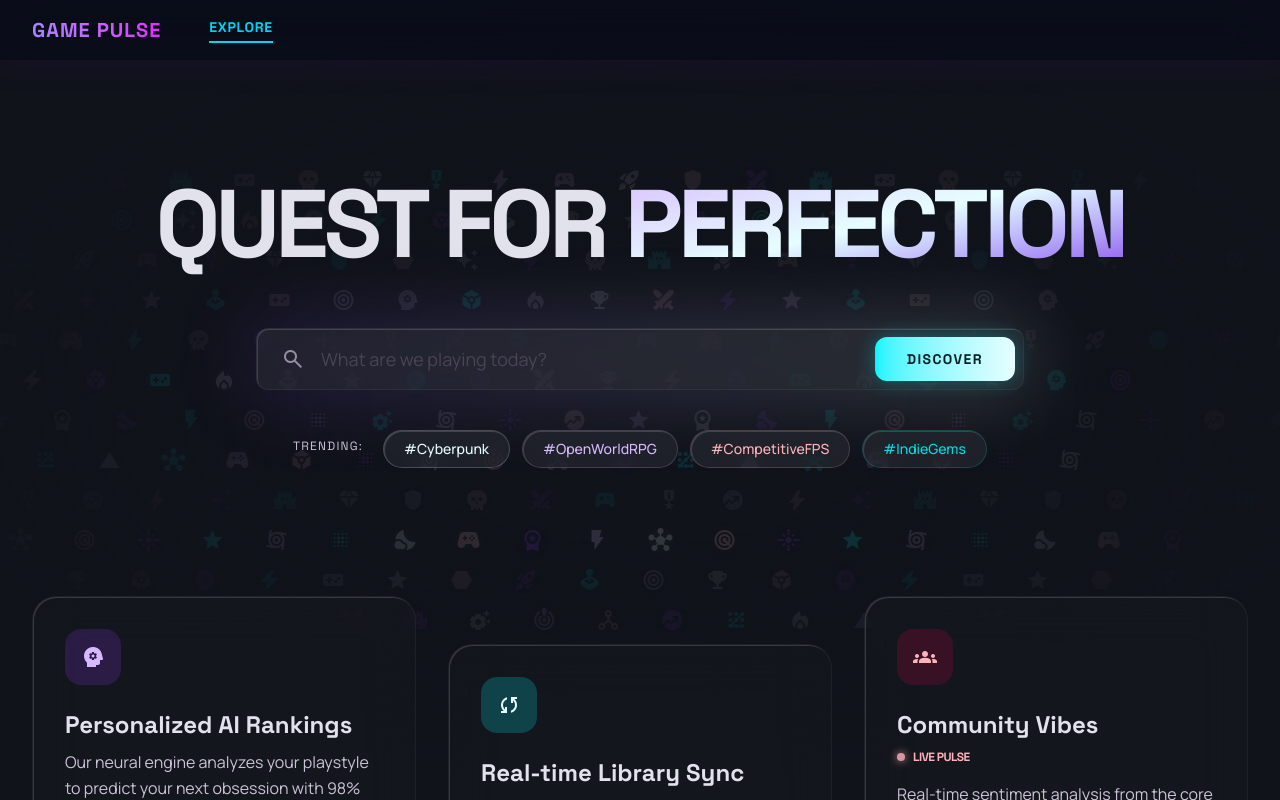
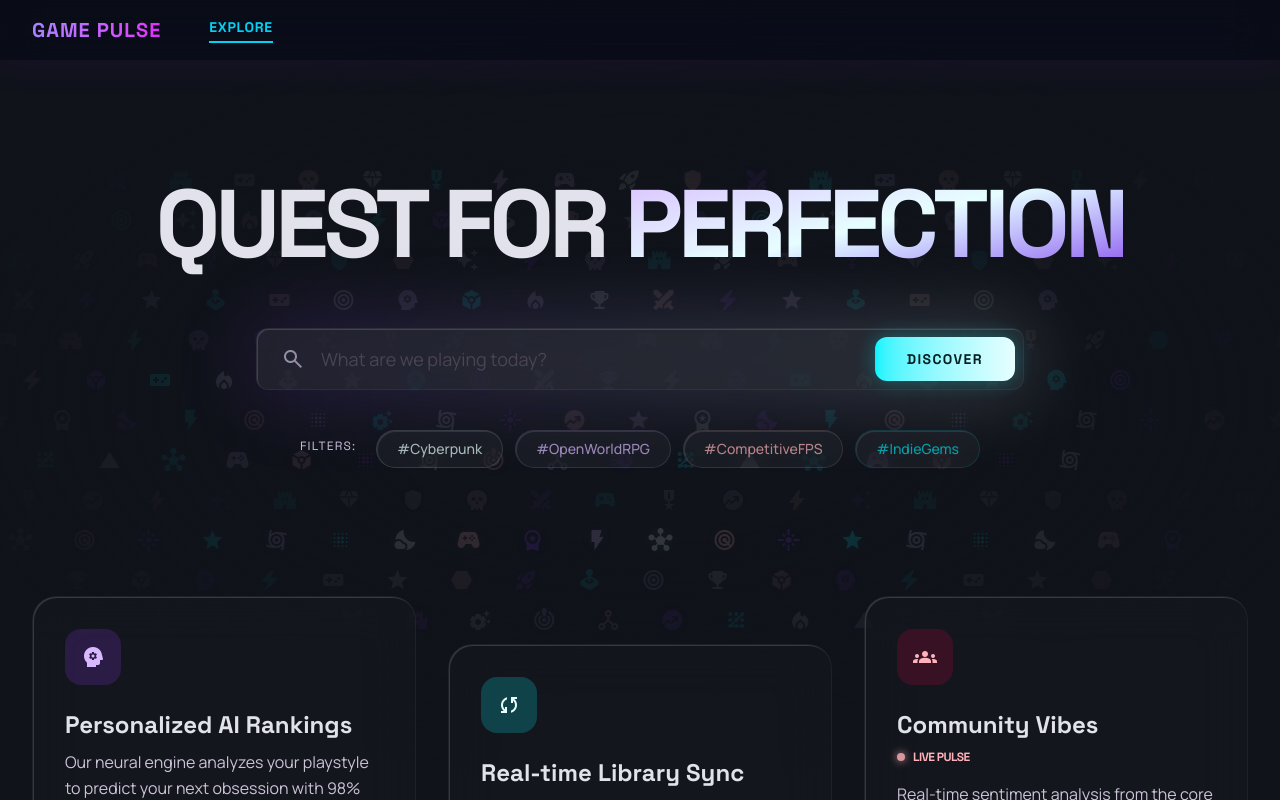
Before and after one commit to Enguer2/GamePulse, a Next.js app in the folder frontend/: page / in a window 1280 px wide. Shown: the top 800 px of the page. Built offline with nearby package versions, Linux system fonts and the light colour scheme.

Commit message:
[~] Modify filters, Fixing issues query

```diff
--- a/frontend/src/components/herooesection.tsx
+++ b/frontend/src/components/herooesection.tsx
@@ -1,87 +1,184 @@
+"use client";
+
+import { useState } from "react";
+
 const TRENDING_TAGS = [
-  {
-    tag:    "#Cyberpunk",
-    color:  "text-[#e6feff]",
-    border: "border-[#e6feff]/20",
-    hover:  "hover:bg-[#e6feff]/10",
-    glow:   "shadow-[0_0_10px_rgba(0,244,254,0.1)]",
-  },
-  {
-    tag:    "#OpenWorldRPG",
-    color:  "text-[#d8b9ff]",
-    border: "border-[#d8b9ff]/20",
-    hover:  "hover:bg-[#d8b9ff]/10",
-    glow:   "shadow-[0_0_10px_rgba(216,185,255,0.1)]",
-  },
-  {
-    tag:    "#CompetitiveFPS",
-    color:  "text-[#ffb2ba]",
-    border: "border-[#ffb2ba]/20",
-    hover:  "hover:bg-[#ffb2ba]/10",
-    glow:   "shadow-[0_0_10px_rgba(255,178,186,0.1)]",
-  },
-  {
-    tag:    "#IndieGems",
-    color:  "text-[#00dce5]",
-    border: "border-[#00dce5]/20",
-    hover:  "hover:bg-[#00dce5]/10",
-    glow:   "",
-  },
+  { tag: "#Cyberpunk", color: "text-[#e6feff]", border: "border-[#e6feff]/20", hover: "hover:bg-[#e6feff]/10", glow: "shadow-[0_0_10px_rgba(0,244,254,0.1)]" },
+  { tag: "#OpenWorldRPG", color: "text-[#d8b9ff]", border: "border-[#d8b9ff]/20", hover: "hover:bg-[#d8b9ff]/10", glow: "shadow-[0_0_10px_rgba(216,185,255,0.1)]" },
+  { tag: "#CompetitiveFPS", color: "text-[#ffb2ba]", border: "border-[#ffb2ba]/20", hover: "hover:bg-[#ffb2ba]/10", glow: "shadow-[0_0_10px_rgba(255,178,186,0.1)]" },
+  { tag: "#IndieGems", color: "text-[#00dce5]", border: "border-[#00dce5]/20", hover: "hover:bg-[#00dce5]/10", glow: "" },
 ];
 
 export default function HeroSection() {
+  const [query, setQuery] = useState("");
+  const [selectedTags, setSelectedTags] = useState<string[]>([]);
+  const [results, setResults] = useState<any[]>([]);
+  const [isLoading, setIsLoading] = useState(false);
+
+  const toggleTag = (tag: string) => {
+    const cleanTag = tag.replace("#", "");
+    setSelectedTags((prevTags) =>
+      prevTags.includes(cleanTag)
+        ? prevTags.filter((t) => t !== cleanTag)
+        : [...prevTags, cleanTag]
+    );
+  };
+
+  const handleSearch = async () => {
+    if (!query.trim() && selectedTags.length === 0) return;
+
+    setIsLoading(true);
+    setResults([]);
+
+    try {
+      const API_URL = process.env.NEXT_PUBLIC_API_URL || "http://127.0.0.1:8000";
+
+      const response = await fetch(`${API_URL}/api/search`, {
+        method: "POST",
+        headers: {
+          "Content-Type": "application/json",
+        },
+        body: JSON.stringify({
+          query: query,
+          top_k: 5,
+          required_tags: selectedTags.length > 0 ? selectedTags : undefined
+        }),
+      });
+
+      if (!response.ok) {
+        const errorData = await response.json();
+        console.error("Erreur HTTP:", response.status, errorData);
+        throw new Error(`Erreur serveur: ${response.status}`);
+      }
+
+      const data = await response.json();
+      console.log("Réponse complète du backend :", data);
+      setResults(data.results || []);
+    } catch (error) {
+      console.error("Échec de la communication :", error);
+    } finally {
+      setIsLoading(false);
+    }
+  };
+
+  const handleKeyDown = (e: React.KeyboardEvent) => {
+    if (e.key === "Enter") handleSearch();
+  };
+
   return (
     <section className="relative z-10 w-full max-w-5xl px-6 pt-20 flex flex-col items-center text-center">
       {/* Headline */}
-      <h1
-        className="text-6xl md:text-8xl font-black mb-6 tracking-tighter text-[#e1e2eb]"
-        style={{ fontFamily: "var(--font-headline)" }}
-      >
-        QUEST FOR{" "}
-        <span className="text-transparent bg-clip-text bg-gradient-to-br from-[#d8b9ff] via-[#e6feff] to-[#8635e8]">
-          PERFECTION
-        </span>
+      <h1 className="text-6xl md:text-8xl font-black mb-6 tracking-tighter text-[#e1e2eb]" style={{ fontFamily: "var(--font-headline)" }}>
+        QUEST FOR <span className="text-transparent bg-clip-text bg-gradient-to-br from-[#d8b9ff] via-[#e6feff] to-[#8635e8]">PERFECTION</span>
       </h1>
 
       {/* Search bar */}
       <div className="w-full max-w-3xl relative mt-8 group">
         <div className="absolute -inset-1 bg-gradient-to-r from-[#8635e8] to-[#e6feff] opacity-20 blur-2xl group-focus-within:opacity-40 transition-opacity" />
         <div className="relative flex items-center bg-[#272a31]/60 backdrop-blur-2xl rounded-xl glass-edge p-2 border border-white/5">
-          <span className="material-symbols-outlined ml-4 text-[#958da1]">
-            search
-          </span>
+          <span className="material-symbols-outlined ml-4 text-[#958da1]">search</span>
           <input
             className="w-full bg-transparent border-none outline-none text-[#e1e2eb] placeholder:text-[#4a4455] text-lg px-4"
             placeholder="What are we playing today?"
             type="text"
+            value={query}
+            onChange={(e) => setQuery(e.target.value)}
+            onKeyDown={handleKeyDown}
             style={{ fontFamily: "var(--font-body)" }}
           />
           <button
-            className="bg-gradient-to-r from-[#00f4fe] to-[#e6feff] text-[#002021] px-8 py-3 rounded-xl font-bold text-sm tracking-widest shadow-[0_0_20px_rgba(0,244,254,0.3)] hover:shadow-[0_0_30px_rgba(0,244,254,0.5)] transition-all active:scale-95"
+            onClick={handleSearch}
+            disabled={isLoading}
+            className="bg-gradient-to-r from-[#00f4fe] to-[#e6feff] text-[#002021] px-8 py-3 rounded-xl font-bold text-sm tracking-widest shadow-[0_0_20px_rgba(0,244,254,0.3)] hover:shadow-[0_0_30px_rgba(0,244,254,0.5)] transition-all active:scale-95 disabled:opacity-50"
             style={{ fontFamily: "var(--font-headline)" }}
           >
-            DISCOVER
+            {isLoading ? "SEARCHING..." : "DISCOVER"}
           </button>
         </div>
       </div>
 
       {/* Trending tags */}
       <div className="mt-10 flex flex-wrap justify-center gap-3">
-        <span
-          className="text-[#ccc3d8] text-xs tracking-widest uppercase mr-2 mt-2"
-          style={{ fontFamily: "var(--font-headline)" }}
-        >
-          Trending:
+        <span className="text-[#ccc3d8] text-xs tracking-widest uppercase mr-2 mt-2" style={{ fontFamily: "var(--font-headline)" }}>
+          Filters:
         </span>
-        {TRENDING_TAGS.map(({ tag, color, border, hover, glow }) => (
-          <button
-            key={tag}
-            className={`px-5 py-2 rounded-full bg-[#32353c]/40 backdrop-blur-md glass-edge ${color} text-sm font-medium ${hover} transition-all border ${border} ${glow}`}
-          >
-            {tag}
-          </button>
-        ))}
+        {TRENDING_TAGS.map(({ tag, color, border, hover, glow }) => {
+          const cleanTag = tag.replace("#", "");
+          const isSelected = selectedTags.includes(cleanTag);
+
+          const activeBg = hover.replace('hover:', '');
+
+          return (
+            <button
+              key={tag}
+              onClick={() => toggleTag(tag)}
+              className={`px-5 py-2 rounded-full backdrop-blur-md glass-edge text-sm font-medium transition-all border ${border} ${color} ${glow}
+                ${isSelected
+                  ? `${activeBg} scale-105 border-opacity-100 ring-1 ring-current shadow-lg`
+                  : `bg-[#32353c]/40 ${hover} opacity-70 hover:opacity-100`
+                }`}
+            >
+              {tag}
+            </button>
+          );
+        })}
       </div>
+
+      {/* Affichage des résultats */}
+      {results.length > 0 && (
+        <div className="w-full max-w-3xl mt-12 flex flex-col gap-4 text-left">
+          {results.map((game, index) => {
+            const steamUrl = game.app_id ? `https://store.steampowered.com/app/${game.app_id}` : "#";
+
+            return (
+              <div key={index} className="bg-[#272a31]/80 backdrop-blur-md p-4 rounded-xl border border-white/10 hover:border-white/30 hover:bg-[#32353c]/90 transition-all flex flex-col md:flex-row gap-5 items-start group">
+
+                {game.header_image && (
+                  <a
+                    href={steamUrl}
+                    target={game.app_id ? "_blank" : "_self"}
+                    rel="noopener noreferrer"
+                    className="shrink-0 overflow-hidden rounded-lg border border-white/5 block relative"
+                  >
+                    <div className="absolute inset-0 bg-white/0 group-hover:bg-white/10 transition-colors z-10" />
+                    <img
+                      src={game.header_image}
+                      alt={`Cover of ${game.name}`}
+                      className="w-full md:w-48 h-auto object-cover shadow-lg transform group-hover:scale-105 transition-transform duration-500"
+                    />
+                  </a>
+                )}
+
+                <div className="flex flex-col flex-grow">
+                  <a
+                    href={steamUrl}
+                    target={game.app_id ? "_blank" : "_self"}
+                    rel="noopener noreferrer"
+                    className="w-fit"
+                  >
+                    <h3 className="text-xl font-bold text-[#e1e2eb] group-hover:text-[#00f4fe] transition-colors">
+                      {game.name || "Titre inconnu"}
+                    </h3>
+                  </a>
+
+                  <p className="text-sm text-[#958da1] mt-2 line-clamp-3">{game.description || "Aucune description disponible."}</p>
+
+                  {game.app_id && (
+                    <a
+                      href={steamUrl}
+                      target="_blank"
+                      rel="noopener noreferrer"
+                      className="mt-4 inline-flex items-center gap-1 text-[#00f4fe] text-sm font-bold tracking-wide hover:underline hover:text-[#e6feff] transition-colors w-fit"
+                    >
+                      Voir sur Steam <span className="material-symbols-outlined text-[16px]">open_in_new</span>
+                    </a>
+                  )}
+                </div>
+              </div>
+            );
+          })}
+        </div>
+      )}
     </section>
   );
 }
```
